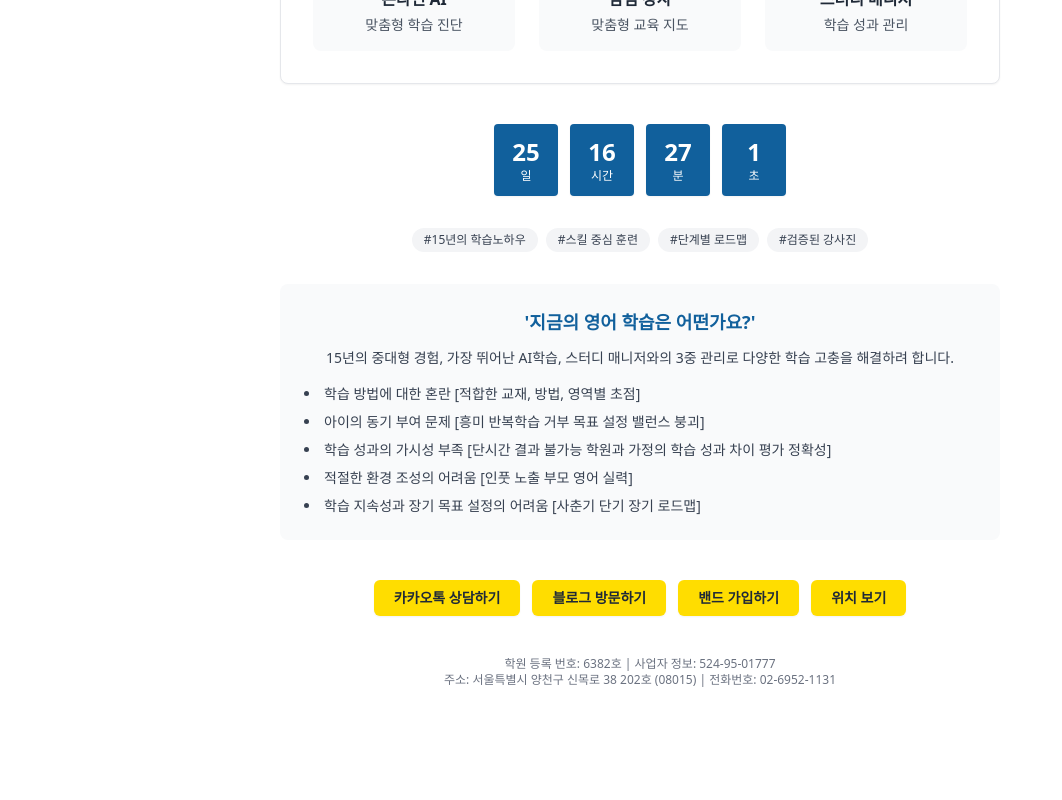
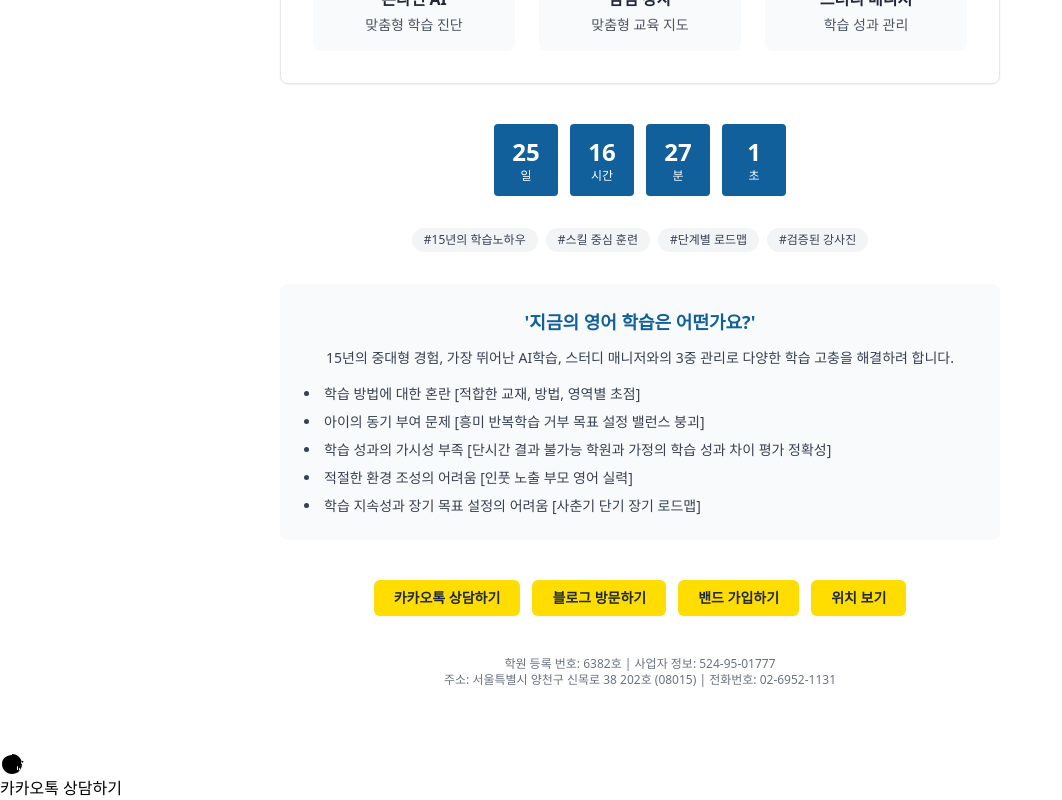
Before and after one commit to mykoreanjoe/debutcount, a Next.js app: page / in a window 1280 px wide. Shown: the part 534-1334 px from the top of the page, without its empty margins (0-1062 px from the left). Before the commit the page ends 1286 px from the top, so only its background shows below. Built offline with nearby package versions, Linux system fonts and the light colour scheme.

Commit message:
카카오톡 상담 링크 업데이트

```diff
--- a/app/layout.tsx
+++ b/app/layout.tsx
@@ -1,5 +1,6 @@
 import './globals.css';
 import type { Metadata } from 'next';
+import Image from 'next/image';
 
 export const metadata: Metadata = {
   title: '데뷰 영어학원',
@@ -13,7 +14,25 @@ export default function RootLayout({
 }) {
   return (
     <html lang="ko">
-      <body>{children}</body>
+      <body>
+        {children}
+        <a
+          href="https://pf.kakao.com/_pGxkPn/chat"
+          className="kakao-button"
+          target="_blank"
+          rel="noopener noreferrer"
+        >
+          <svg
+            width="24"
+            height="24"
+            viewBox="0 0 24 24"
+            fill="#000000"
+          >
+            <path d="M12 3C6.48 3 2 6.48 2 12c0 5.52 4.48 10 10 10s10-4.48 10-10c0-5.52-4.48-10-10-10zm5.85 6.35c-.31.31-.85.09-.85-.35V7.5c0-.28-.22-.5-.5-.5h-9c-.28 0-.5.22-.5.5v9c0 .28.22.5.5.5h9c.28 0 .5-.22.5-.5v-1.79c0-.45.54-.67.85-.35l2.79 2.79c.2.2.2.51 0 .71l-2.79 2.79c-.31.31-.85.09-.85-.35V16.5c0-.28-.22-.5-.5-.5h-9c-.28 0-.5.22-.5.5v1c0 .55.45 1 1 1h8c.55 0 1-.45 1-1v-8c0-.55-.45-1-1-1h-8c-.55 0-1 .45-1 1v8c0 .55.45 1 1 1h1c.55 0 1-.45 1-1v-7c0-.28.22-.5.5-.5h7c.28 0 .5.22.5.5v7c0 .28-.22.5-.5.5h-7c-.28 0-.5-.22-.5-.5v-1c0-.55-.45-1-1-1h-1c-.55 0-1 .45-1 1v2c0 1.1.9 2 2 2h8c1.1 0 2-.9 2-2v-8c0-1.1-.9-2-2-2h-8c-1.1 0-2 .9-2 2v2c0 .55.45 1 1 1h1c.55 0 1-.45 1-1v-1c0-.28.22-.5.5-.5h7c.28 0 .5.22.5.5v1c0 .55.45 1 1 1h1c.55 0 1-.45 1-1V9.5c0-.28.22-.5.5-.5h1.5c.45 0 .67.54.35.85l-2.79 2.79c-.2.2-.2.51 0 .71l2.79 2.79z"/>
+          </svg>
+          카카오톡 상담하기
+        </a>
+      </body>
     </html>
   );
 }
```
